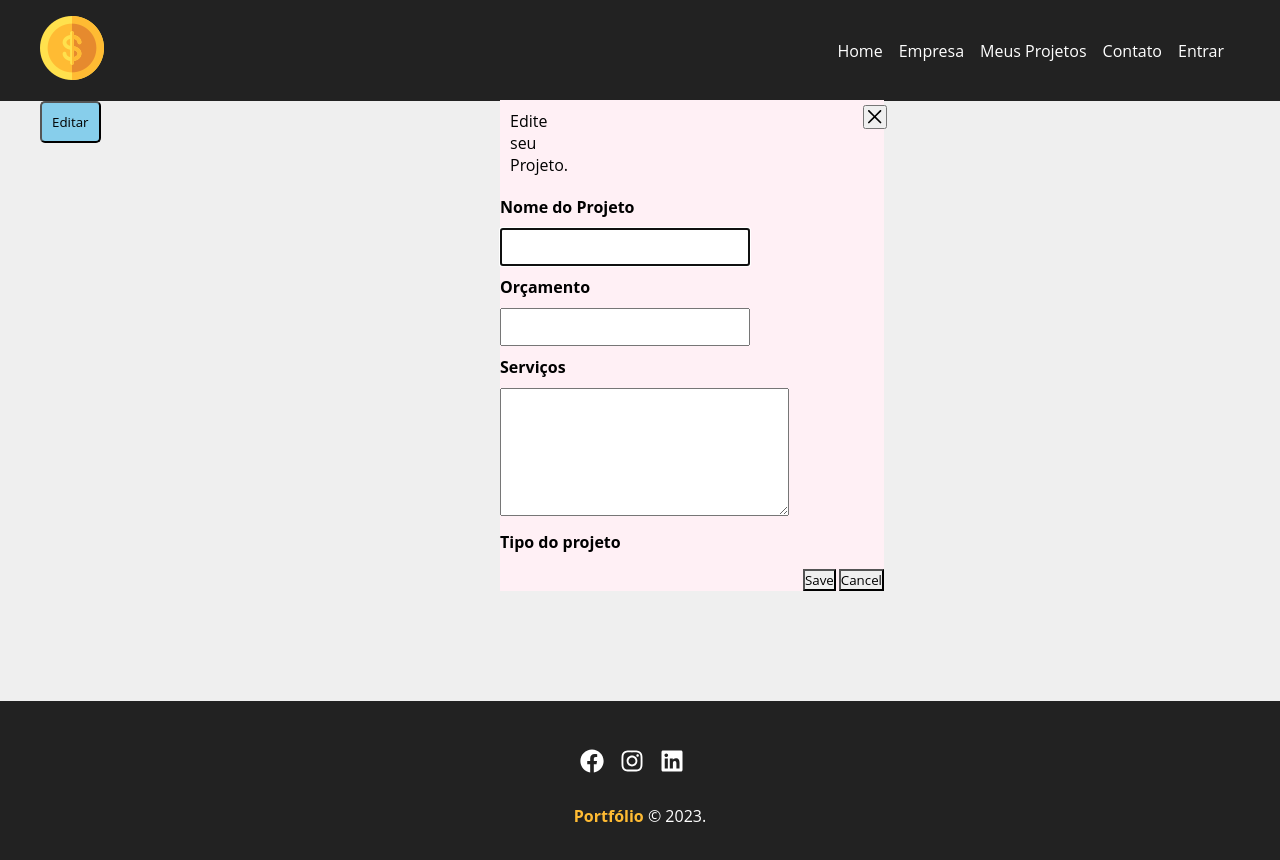
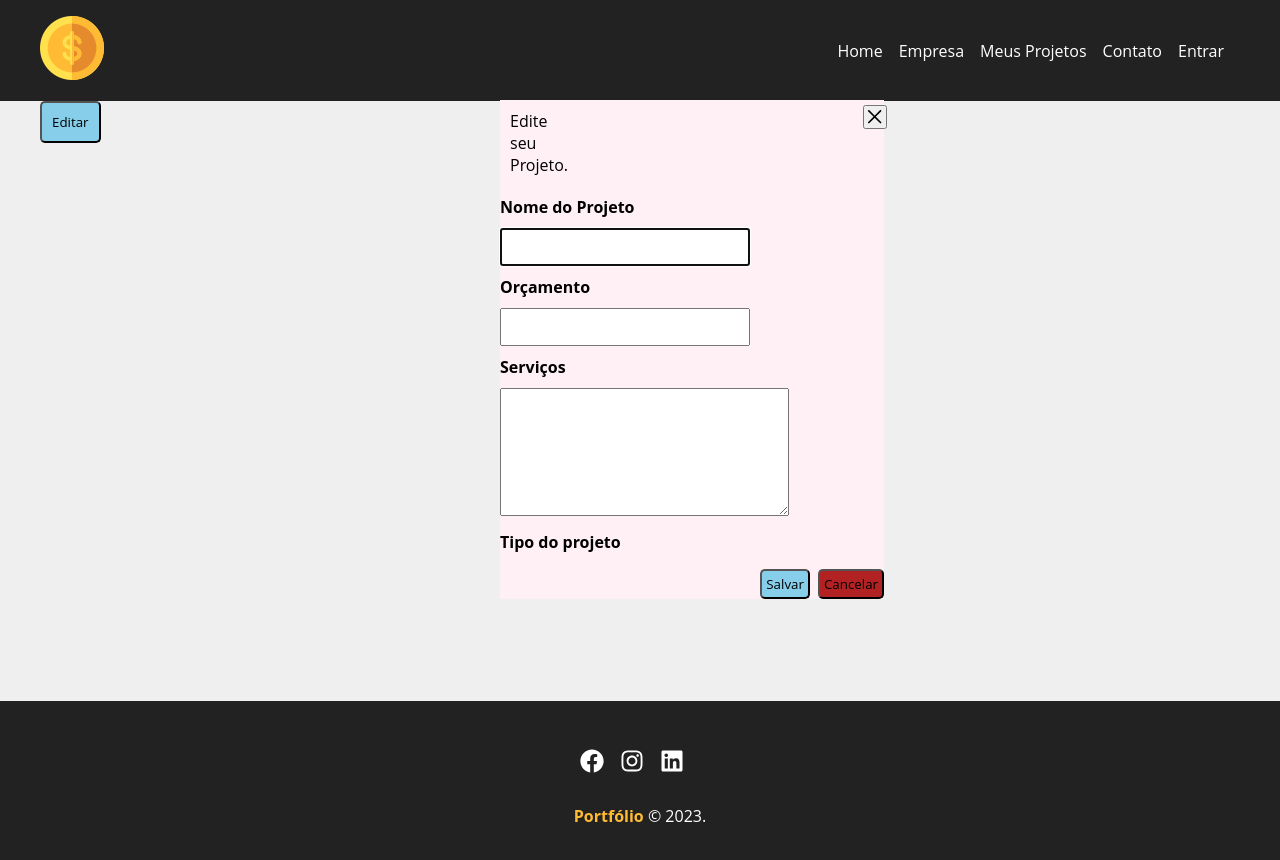
Before and after one commit to dayviddouglas/web-portfolio, a React (Vite) app: page /editarprojeto in a window 1280 px wide. Both pictures are taken after a click on the button "Editar". Shown: the top 860 px of the page. Built offline with nearby package versions, Linux system fonts and the light colour scheme.

Commit message:
Refresh the page to update the projects.

```diff
--- a/src/components/project/EditarProjeto.jsx
+++ b/src/components/project/EditarProjeto.jsx
@@ -62,10 +62,15 @@ function EditarProjeto({
     }
   }
 
+  const reloadPage = ()=> {
+    window.location.reload();
+  }
+
   const handleSubmit = (e) => {
       e.preventDefault();
       updateById(idProjeto);
       onClose();
+      reloadPage();
   };
 
   return (
@@ -81,7 +86,6 @@ function EditarProjeto({
       >
         Editar
       </Button>
-
 
       <Modal
         initialFocusRef={initialRef}
@@ -147,24 +151,32 @@ function EditarProjeto({
                 Tipo do projeto
               </FormLabel>
               <Text>{categoriaProjeto}</Text>
-                {/* <Input
-                type="text"
-                defaultValue={categoriaProjeto}
-                onChange={(e) => setProjects({ categoria: e.target.value })}
-              /> */}
             </FormControl>
           </ModalBody>
 
           <ModalFooter>
-              <Button colorScheme="blue" mr={3} onClick={handleSubmit}>
-                Save
+            <Button
+              ariant="solid"
+              bg="#87CEEB"
+              p={4}
+              cursor="pointer"
+              borderRadius={5}
+              _hover={{ transition: "transform 0.5s", color: "white" }}
+              mr={8}
+              onClick={handleSubmit}
+            >
+              Salvar
             </Button>
-              <Button onClick={onClose}>Cancel</Button>
+            <Button onClick={onClose} ariant="solid"
+              bg="#B22222"
+              p={4}
+              cursor="pointer"
+              borderRadius={5}
+              _hover={{ transition: "transform 0.5s", color: "white" }}
+              >Cancelar</Button>
           </ModalFooter>
         </ModalContent>
-
       </Modal>
-
     </Box>
   );
 }
```
Lines whose indentation alone changed are shown as unchanged.
